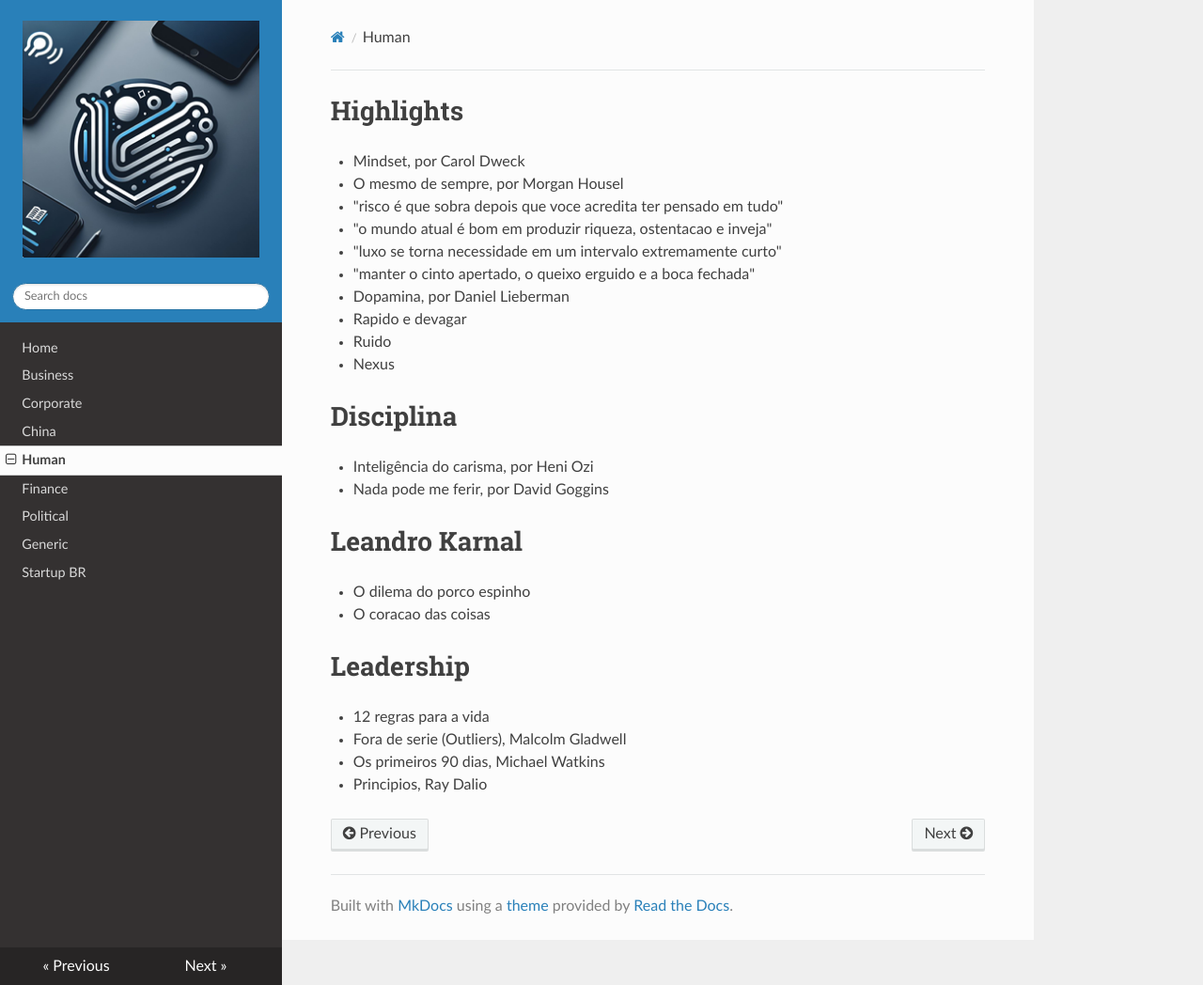
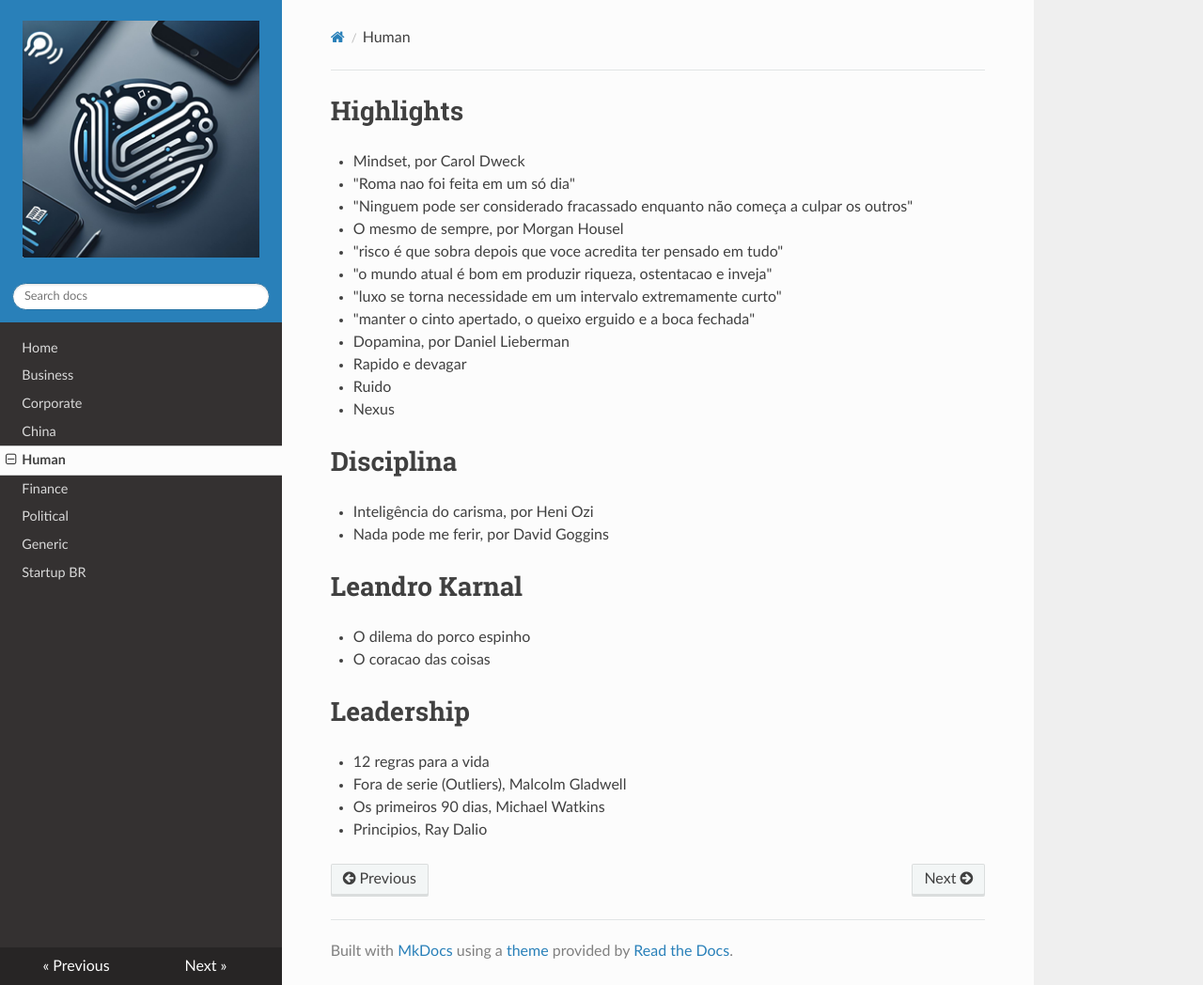
Before and after one commit to renatobrf/kindle-teca, an MkDocs documentation site: the page built from docs/human.md, in a window 1280 px wide and 1048 px high. Shown: the whole window at 94% size. Built offline with MkDocs 1.6.1, drawn with Linux system fonts in a browser that asks for light colours; nearby versions of some CDN libraries.

Commit message:
Update human.md

```diff
--- a/docs/human.md
+++ b/docs/human.md
@@ -1,5 +1,7 @@
 # Highlights
 - Mindset, por Carol Dweck
+  - "Roma nao foi feita em um só dia"
+  - "Ninguem pode ser considerado fracassado enquanto não começa a culpar os outros"
 - O mesmo de sempre, por Morgan Housel
   - "risco é que sobra depois que voce acredita ter pensado em tudo"
   - "o mundo atual é bom em produzir riqueza, ostentacao e inveja"
```
